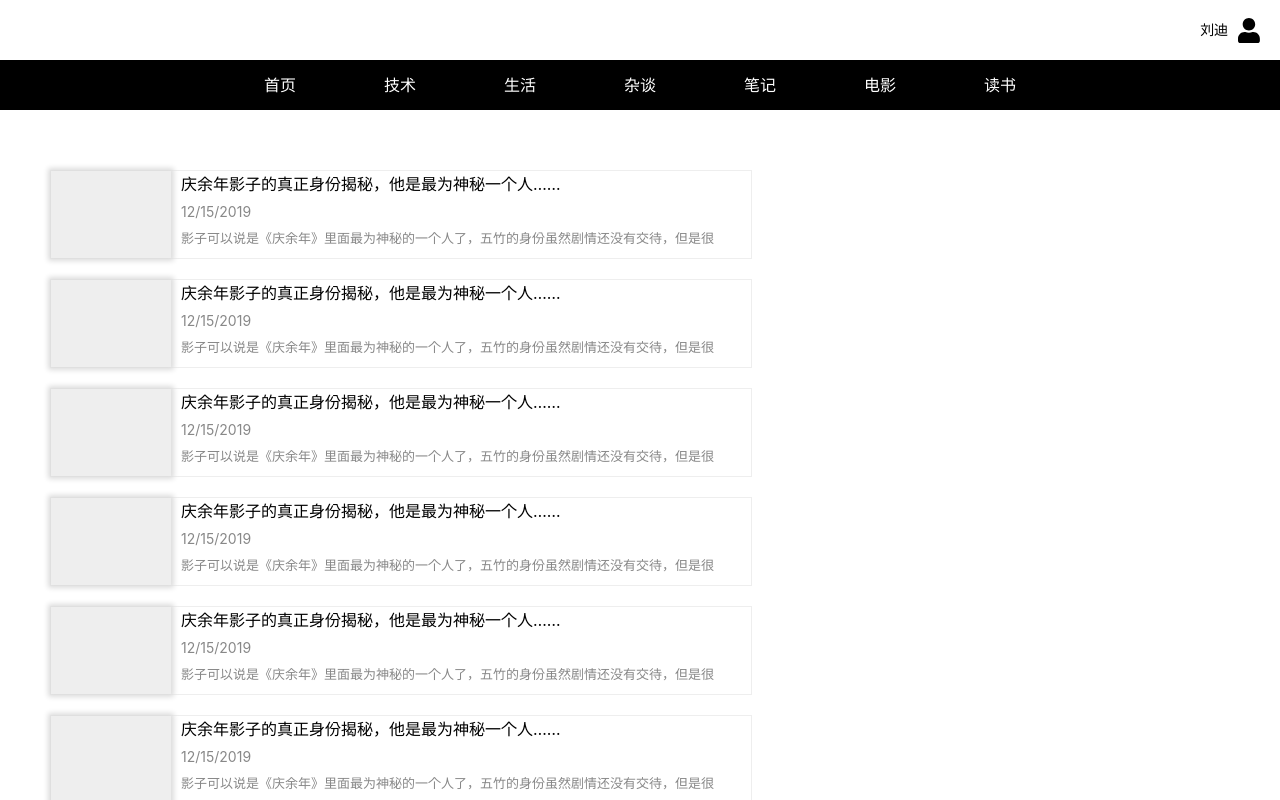
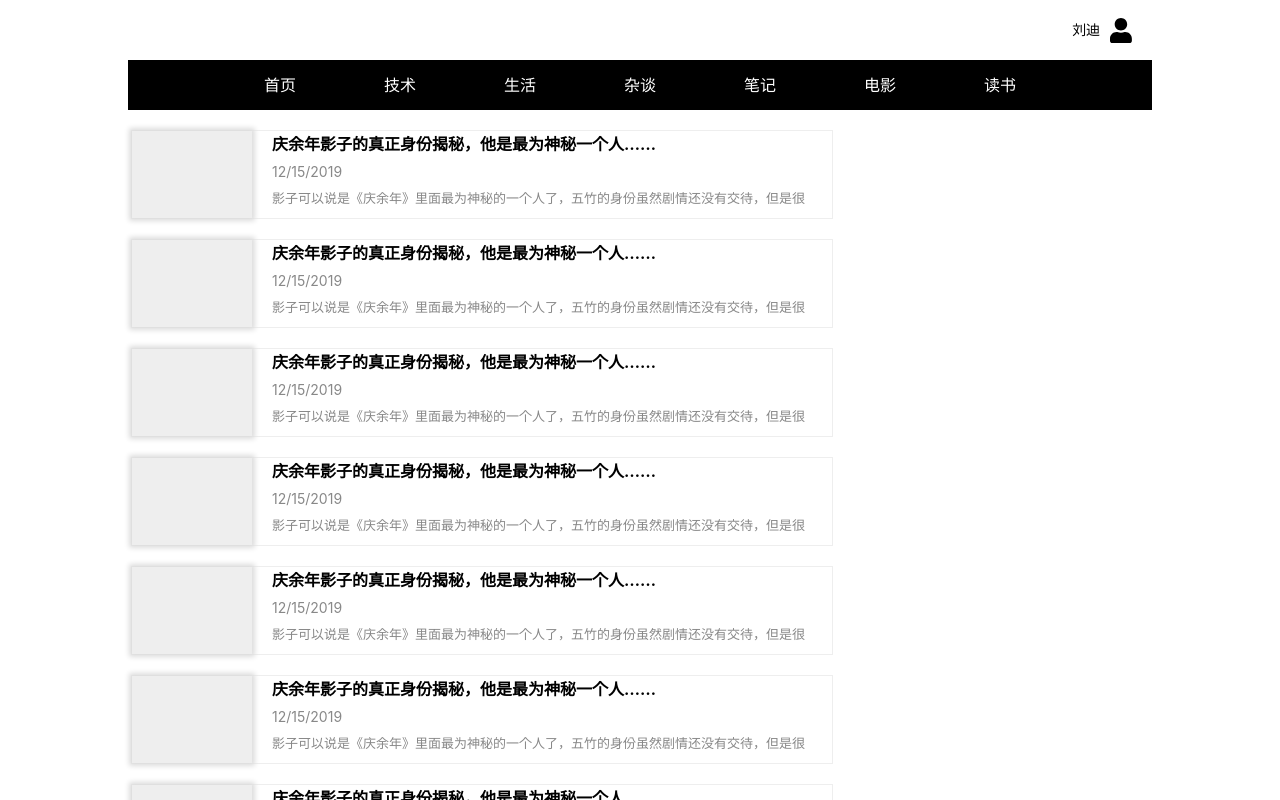
Before and after one commit to rudylucky/react-demo, a React (Create React App) app: page /index in a window 1280 px wide. Shown: the top 800 px of the page. Built offline with nearby package versions, Linux system fonts and the light colour scheme.

Commit message:
update layout

```diff
--- a/src/App.css
+++ b/src/App.css
@@ -1,6 +1,6 @@
 .App {
   text-align: center;
-  max-width: 1280px;
+  max-width: 1024px;
   width: 100%;
   display: inline-block;
 }
--- a/src/components/base/ArticleItem/index.module.scss
+++ b/src/components/base/ArticleItem/index.module.scss
@@ -2,20 +2,25 @@
   width: 700px;
   height: 87px;
   border: 0.5px solid #eee;
-  margin: 20px 0 0 30px;
+  margin-bottom: 20px;
   text-align: start;
+  display: flex;
+  justify-content: stretch;
   .img {
     width: 120px;
     height: 100%;
     background-color: #eee;
-    float: left;
     box-shadow: 0 0 5px 3px #ddd;
-    margin-right: 10px;
+    margin-right: 20px;
   }
   .summary {
-    float: left;
+    flex-grow: 1;
+    margin-right: 20px;
   }
   .title {
+    cursor: pointer;
+    font-size: 16px;
+    font-weight: bold;
   }
   .createTime {
     font-size: 14px;
--- a/src/components/layout/BaseLayout/index.module.scss
+++ b/src/components/layout/BaseLayout/index.module.scss
@@ -8,7 +8,6 @@
   }
   .content {
     height: 1000px;
-    padding: 20px;
-    margin-top: 20px;
+    padding: 20px 3px;
   }
 }
--- a/src/pages/Article/ArticleList/index.tsx
+++ b/src/pages/Article/ArticleList/index.tsx
@@ -1,5 +1,5 @@
 import React from 'react'
-import ArticleService, { ArticleEntity } from 'services/ArticleService'
+import { ArticleEntity } from 'services/ArticleService'
 import ArticleItem from 'components/base/ArticleItem'
 import style from './index.module.scss'
 
```
